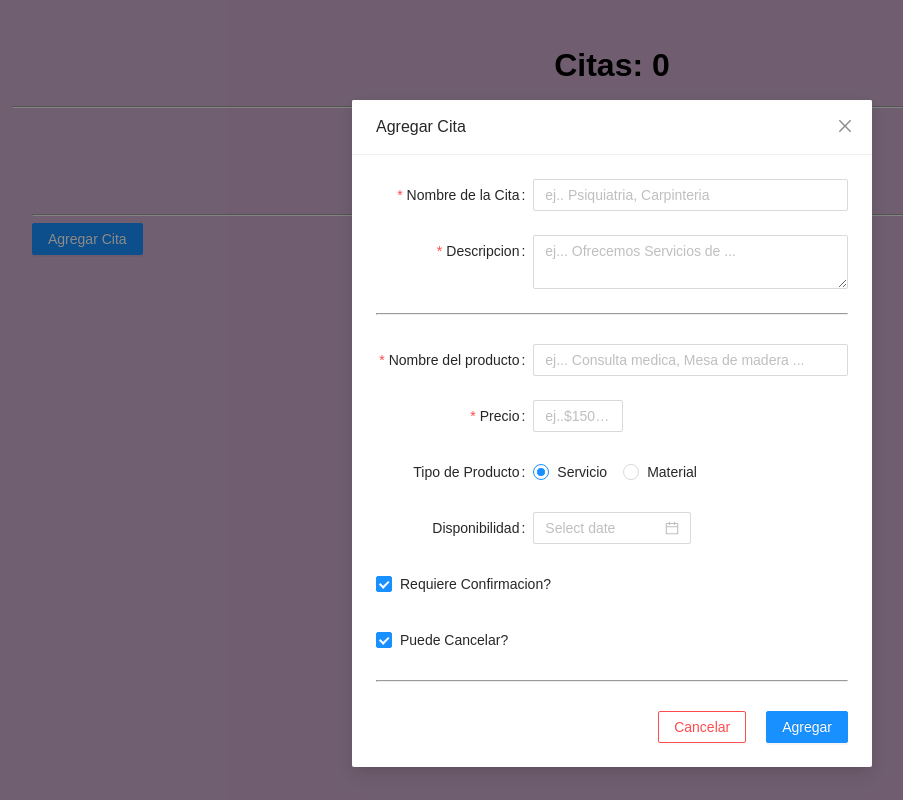
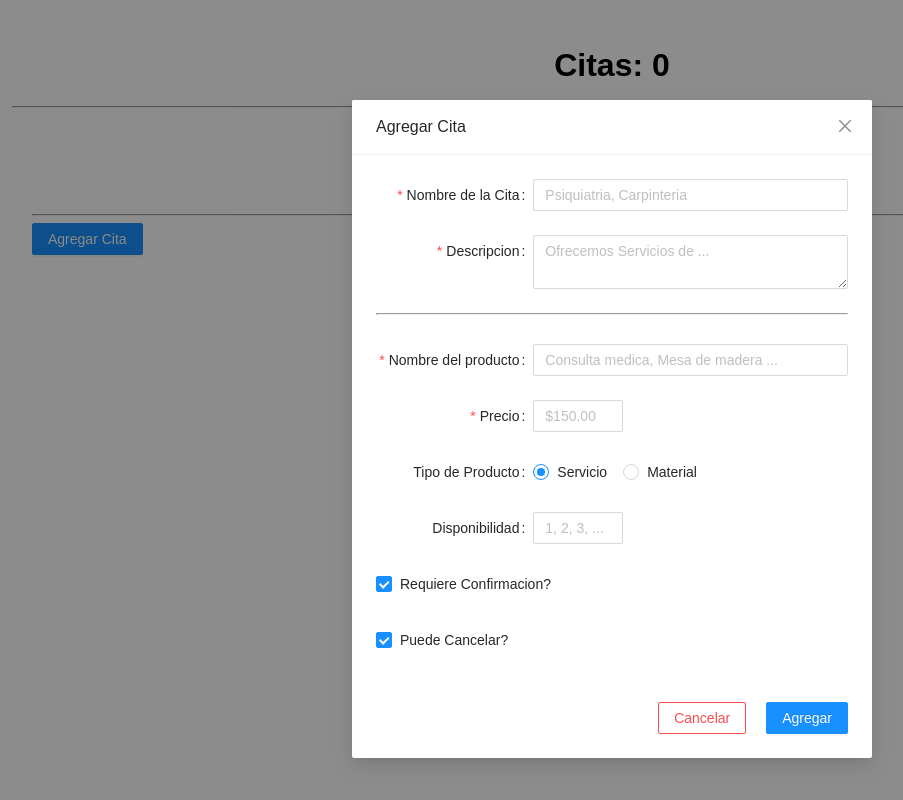
Before and after one commit to Panik-Attack/Citas, a React (Create React App) app: page / in a window 1280 px wide. Both pictures are taken after a click on the button "Agregar Cita". Shown: the whole page, without its empty margins (28-931 px from the left). Built offline with nearby package versions, Linux system fonts and the light colour scheme.

Commit message:
Agregando Funcionalidad al Radio Button

```diff
--- a/src/components/CitasAdd/CitasAdd.js
+++ b/src/components/CitasAdd/CitasAdd.js
@@ -30,8 +30,6 @@ export const CitasAdd = ({ handleAddCita }) => {
                 open={modal}
                 onCancel={closeModal}
                 footer={null}
-
-
             >
                 <FormCita closeModal={closeModal} handleAddCita={handleAddCita} />
             </Modal>
@@ -40,7 +38,6 @@ export const CitasAdd = ({ handleAddCita }) => {
             <Button
                 type='primary'
                 onClick={openModal}
-
             >
                 Agregar Cita
             </Button>
--- a/src/components/CitasApp/CitasApp.js
+++ b/src/components/CitasApp/CitasApp.js
@@ -53,9 +53,7 @@ export const CitasApp = () => {
             <br />
             <div>
                 {
-
-
-                    (citas == '' //Si ponemos que es esactamente igual no sale el mensaje de que no hay citas
+                    (citas.length === 0
                         ?
                         <h2 className='msgNoDis'>No hay citas disponibles :(</h2>
                         :
--- a/src/components/CitasApp/citasApp.scss
+++ b/src/components/CitasApp/citasApp.scss
@@ -1,6 +1,7 @@
 body{
     font-family: Arial, Helvetica, sans-serif;
-    background-color: rgb(204, 172, 204);
+    // background-color: rgb(204, 172, 204);
+    background-color: rgb(255, 255, 255);
     padding: 20px;
 }
 
--- a/src/components/CitasList/citasList.scss
+++ b/src/components/CitasList/citasList.scss
@@ -2,7 +2,7 @@
 
 
     li{
-        background-color: rgb(255, 255, 255, 0.5);
+        background-color: rgba(232, 231, 231, 0.947);
         padding: 20px 20px 40px;
         list-style: none;
         display: flex;
--- a/src/components/FormCita/FormCita.js
+++ b/src/components/FormCita/FormCita.js
@@ -29,7 +29,6 @@ export const FormCita = ({ closeModal, handleAddCita }) => {
   }
 
   const formSuccess = (datos) => {
-    console.log('Formulario enviado', datos)
 
     const newCita = {
       id: new Date().getTime(),
@@ -37,15 +36,17 @@ export const FormCita = ({ closeModal, handleAddCita }) => {
       ...datos
     }
 
-    console.log(newCita.id)
-
     handleAddCita(newCita)
 
     form.resetFields()
+
+    closeModal()
   }
 
   const formFailed = (error) => {
-    console.log('Error', error)
+
+    console.log(error)
+
   }
 
   return (
@@ -70,7 +71,7 @@ export const FormCita = ({ closeModal, handleAddCita }) => {
             message: 'Por favor ingresar el nombre de la cita'
           }]}>
           <Input
-            placeholder="ej.. Psiquiatria, Carpinteria"
+            placeholder="Psiquiatria, Carpinteria"
           />
         </Item>
 
@@ -82,7 +83,7 @@ export const FormCita = ({ closeModal, handleAddCita }) => {
             message: 'Por favor ingresar la descripcion de la cita'
           }]}>
           <TextArea
-            placeholder="ej... Ofrecemos Servicios de ..."
+            placeholder="Ofrecemos Servicios de ..."
 
           />
         </Item>
@@ -97,7 +98,7 @@ export const FormCita = ({ closeModal, handleAddCita }) => {
             message: 'Por favor ingresar el nombre del Producto'
           }]}>
           <Input
-            placeholder="ej... Consulta medica, Mesa de madera ..."
+            placeholder="Consulta medica, Mesa de madera ..."
 
           />
         </Item>
@@ -110,7 +111,7 @@ export const FormCita = ({ closeModal, handleAddCita }) => {
             message: 'Por favor ingresar el precio del Producto'
           }]}>
           <InputNumber
-            placeholder="ej..$150.00"
+            placeholder="$150.00"
 
           />
         </Item>
@@ -122,12 +123,27 @@ export const FormCita = ({ closeModal, handleAddCita }) => {
           </Group>
         </Item>
 
+        {
+        (value === 1
+          ?
           <Item
               label='Disponibilidad'
               name="date"
           >
             <DatePicker />
           </Item>
+          :
+          <Item
+              label='Disponibilidad'
+              name='cantidadProducto'
+          >
+          <InputNumber
+            placeholder="1, 2, 3, ..."
+          />
+          </Item>
+            )
+        }
+
 
         <Item name='confirm' valuePropName="checked">
           <Checkbox>Requiere Confirmacion?</Checkbox>
@@ -137,11 +153,10 @@ export const FormCita = ({ closeModal, handleAddCita }) => {
           <Checkbox>Puede Cancelar?</Checkbox>
         </Item>
 
-        <hr />
         <br />
         <div className="btnContainer">
           <Button onClick={closeModal} danger>Cancelar</Button>
-          <Button onClick={closeModal} type='primary' htmlType="submit">Agregar</Button>
+          <Button type='primary' htmlType="submit">Agregar</Button>
         </div>
       </Form>
     </div>
```
Lines whose indentation alone changed are shown as unchanged.
